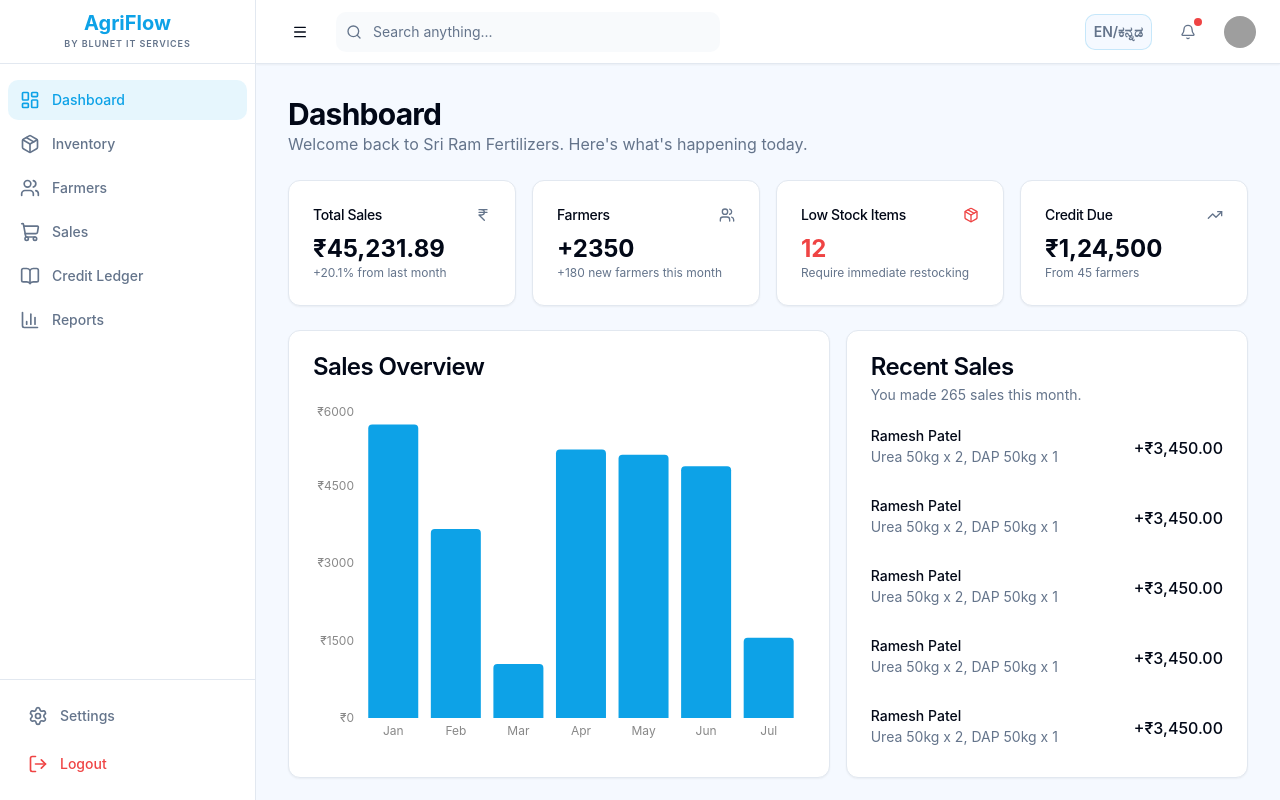
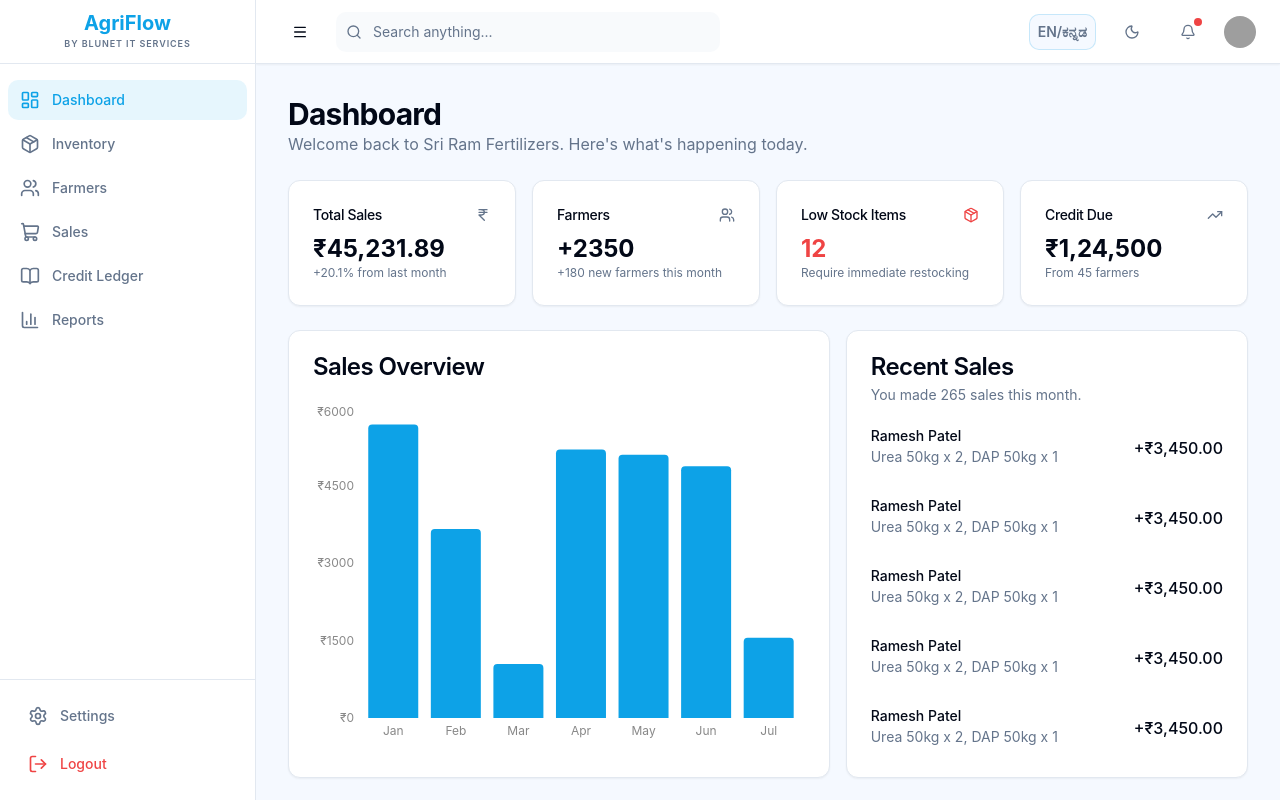
Before and after one commit to jasnav28/Preproduction-ui-Fertilizer, a React (Vite) app: page /shop in a window 1280 px wide. Built offline with nearby package versions, Linux system fonts and the light colour scheme; grey boxes are pictures that could not be loaded.

Commit message:
Add dark mode theme toggle

```diff
--- a/src/index.css
+++ b/src/index.css
@@ -40,6 +40,41 @@
 
     --radius: 0.75rem;
   }
+  .dark {
+    --background: 222.2 84% 4.9%; /* Dark Gray */
+    --foreground: 210 40% 98%;
+
+    --card: 222.2 84% 4.9%;
+    --card-foreground: 210 40% 98%;
+
+    --popover: 222.2 84% 4.9%;
+    --popover-foreground: 210 40% 98%;
+
+    --primary: 199 89% 48%; /* Sky Blue */
+    --primary-foreground: 210 40% 98%;
+
+    --secondary: 217.2 32.6% 17.5%;
+    --secondary-foreground: 210 40% 98%;
+
+    --muted: 217.2 32.6% 17.5%;
+    --muted-foreground: 215 20.2% 65.1%;
+
+    --accent: 217.2 32.6% 17.5%;
+    --accent-foreground: 210 40% 98%;
+
+    --destructive: 0 62.8% 30.6%;
+    --destructive-foreground: 210 40% 98%;
+
+    --success: 142 72% 29%;
+    --success-foreground: 210 40% 98%;
+
+    --warning: 38 92% 50%;
+    --warning-foreground: 210 40% 98%;
+
+    --border: 217.2 32.6% 17.5%;
+    --input: 217.2 32.6% 17.5%;
+    --ring: 212.7 26.8% 83.9%;
+  }
 }
 
 @layer base {
--- a/src/layouts/DashboardLayout.tsx
+++ b/src/layouts/DashboardLayout.tsx
@@ -14,7 +14,9 @@ import {
   Search,
   Store,
   UserSquare2,
-  FileText
+  FileText,
+  Sun,
+  Moon
 } from "lucide-react";
 import { Button } from "@/components/ui/button";
 import { Input } from "@/components/ui/input";
@@ -57,12 +59,28 @@ export default function DashboardLayout() {
   const [language, setLanguage] = useState(() => {
     return document.cookie.includes("googtrans=/en/kn") ? "kn" : "en";
   });
+  const [theme, setTheme] = useState(() => {
+    if (typeof window !== "undefined") {
+      return document.documentElement.classList.contains("dark") ? "dark" : "light";
+    }
+    return "light";
+  });
   const location = useLocation();
   const navigate = useNavigate();
 
   useEffect(() => {
     setMobileMenuOpen(false);
   }, [location.pathname]);
+
+  const toggleTheme = () => {
+    const newTheme = theme === "light" ? "dark" : "light";
+    setTheme(newTheme);
+    if (newTheme === "dark") {
+      document.documentElement.classList.add("dark");
+    } else {
+      document.documentElement.classList.remove("dark");
+    }
+  };
 
   const toggleLanguage = () => {
     const newLang = language === "en" ? "kn" : "en";
@@ -181,7 +199,7 @@ export default function DashboardLayout() {
             </div>
           </div>
 
-          <div className="flex items-center gap-4">
+          <div className="flex items-center gap-2 sm:gap-4">
             <Button
               variant="outline"
               size="sm"
@@ -189,6 +207,15 @@ export default function DashboardLayout() {
               onClick={toggleLanguage}
             >
               {language === "en" ? "EN/ಕನ್ನಡ" : "ಕನ್ನಡ/EN"}
+            </Button>
+
+            <Button
+              variant="ghost"
+              size="icon"
+              className="text-muted-foreground hover:bg-primary/5 hidden sm:flex"
+              onClick={toggleTheme}
+            >
+              {theme === "light" ? <Moon className="h-5 w-5" /> : <Sun className="h-5 w-5" />}
             </Button>
 
             <Button variant="ghost" size="icon" className="relative">
```
